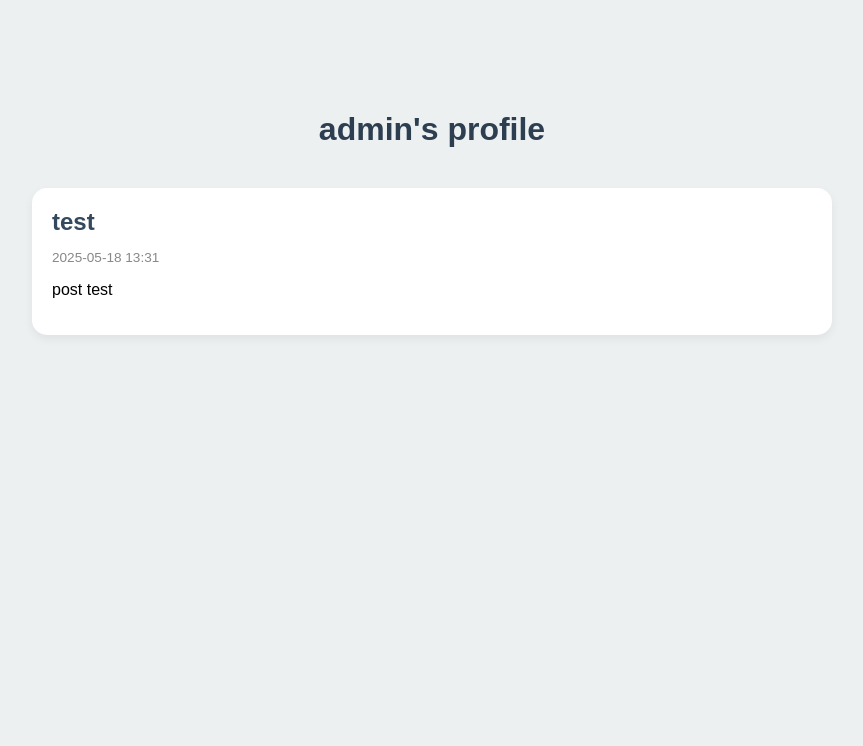
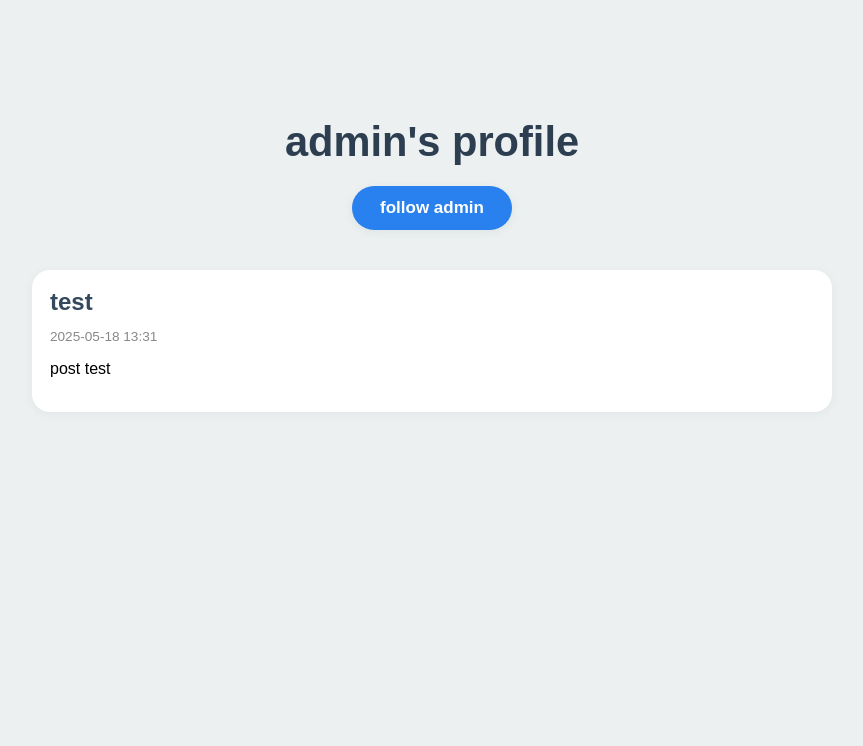
Before and after one commit to JaroDomcio/django-social-network-app, a Django app: page /profile/3 in a window 1280 px wide. Shown: the part 54-800 px from the top of the page, without its empty margins (208-1071 px from the left). Run offline with Django 5.2, Linux system fonts and the light colour scheme; data comes from the database, SQL or seed files in the repository.

Commit message:
Added follow buttons

```diff
--- a/profiles/models.py
+++ b/profiles/models.py
@@ -4,7 +4,7 @@ from django.contrib.auth.models import User
 
 class Profile(models.Model):
     user = models.OneToOneField(User, on_delete=models.CASCADE)
-    follows = models.ManyToManyField(User, related_name='followers', blank=True,symmetrical=False)
+    follows = models.ManyToManyField("self", related_name='followers', blank=True,symmetrical=False)
     bio = models.TextField(blank=True)
 
 
--- a/profiles/urls.py
+++ b/profiles/urls.py
@@ -2,5 +2,5 @@ from django.urls import path
 from .views import profile
 
 urlpatterns = [
-    path('profile/<int:id>',profile, name='UserProfile')
+    path('profile/<int:id>',profile, name='profile')
 ]
--- a/profiles/views.py
+++ b/profiles/views.py
@@ -1,4 +1,4 @@
-from django.shortcuts import render
+from django.shortcuts import render, redirect
 from .models import Profile
 from post.models import Post
 
@@ -6,4 +6,16 @@ from post.models import Post
 def profile(request,id):
     users_profile = Profile.objects.get(id = id)
     posts = Post.objects.filter(user = users_profile.user)
+    if request.method == 'POST':
+        if 'follow' in request.POST:
+            current_user_profile= request.user.profile
+            action = request.POST['follow']
+
+            if action == 'follow':
+                current_user_profile.follows.add(users_profile)
+            elif action == 'unfollow':
+                current_user_profile.follows.remove(users_profile)
+
+            current_user_profile.save()
+
     return render(request, 'profile.html',{'profile':users_profile,'posts':posts})
--- a/static/home.css
+++ b/static/home.css
@@ -1,34 +1,68 @@
-
 .home-container {
   max-width: 800px;
   margin: 40px auto;
   padding: 20px;
+  position: relative;
+  text-align: center;
 }
 
 .home-container h1 {
   text-align: center;
   color: #2c3e50;
+  margin-bottom: 20px;
+  display: block;
+  font-size: 2.6rem;
+  font-weight: bold;
+}
+
+.follow-form {
+  display: flex;
+  justify-content: center;
   margin-bottom: 40px;
 }
 
+.follow-btn {
+  padding: 12px 28px;
+  border-radius: 22px;
+  font-size: 17px;
+  border: none;
+  cursor: pointer;
+  font-weight: bold;
+  transition: background 0.3s, color 0.3s, box-shadow 0.3s;
+  box-shadow: 0 2px 8px rgba(52,73,94,0.08);
+}
+
+.follow-btn.follow {
+  background: #2980ef;
+  color: white;
+}
+.follow-btn.follow:hover {
+  background: #1566b8;
+}
+
+.follow-btn.unfollow {
+  background: #e74c3c;
+  color: white;
+}
+.follow-btn.unfollow:hover {
+  background: #b93223;
+}
+
 .posts-container {
+  margin-top: 30px;
   display: flex;
   flex-direction: column;
   gap: 20px;
 }
 
 .post-card {
-  background-color: white;
-  border-radius: 15px;
-  padding: 20px;
-  box-shadow: 0 4px 10px rgba(0, 0, 0, 0.06);
+  background-color: #fff;
+  border-radius: 18px;
+  box-shadow: 0 2px 10px rgba(44, 62, 80, 0.06);
+  padding: 18px;
+  text-align: left;
+  margin-bottom: 0;
 }
-
-.post-card p {
-  overflow-wrap: break-word;
-  white-space: pre-wrap;
-}
-
 
 .post-card h2 {
   margin: 0 0 10px;
@@ -41,10 +75,14 @@
   display: block;
 }
 
-
 .post-card .post-title a:hover {
   transition: background 0.3s, color 0.3s, transform 0.2s;
   transform: translateY(-2px);
+}
+
+.post-card p {
+  overflow-wrap: break-word;
+  white-space: pre-wrap;
 }
 
 .post-date {
@@ -52,7 +90,6 @@
   color: #888;
   margin-bottom: 10px;
 }
-
 
 .delete-button,
 .edit-button {
@@ -78,3 +115,8 @@
 .edit-button:hover {
   background-color: #219150;
 }
+
+.empty-state {
+  color: #7f8c8d;
+  margin-top: 40px;
+}
--- a/templates/profile.html
+++ b/templates/profile.html
@@ -8,7 +8,14 @@
 {% block content %}
     <div class="home-container">
       <h1>{{ profile.user.username }}'s profile</h1>
-
+      <form method="POST" class = "follow-form">
+          {% csrf_token %}
+          {% if profile in user.profile.follows.all %}
+              <button name ="follow" value="unfollow" type="submit" class="follow-btn unfollow"> unfollow {{ profile.user.username }}</button>
+          {% else %}
+              <button name ="follow" value="follow" type="submit" class="follow-btn follow"> follow {{ profile.user.username }}</button>
+          {% endif %}
+      </form>
       {% if posts %}
         <div class="posts-container">
           {% for post in posts %}
--- a/templates/search_user.html
+++ b/templates/search_user.html
@@ -12,7 +12,7 @@
       <div class="user-list">
         {% for user in users %}
           <div class="user-item">
-            <a href='{% url "UserProfile" user.profile.id %}' class="profile-link">{{ user.username }}</a>
+            <a href='{% url "profile" user.profile.id %}' class="profile-link">{{ user.username }}</a>
           </div>
         {% endfor %}
       </div>
```
Also changed, not shown: db.sqlite3, profiles/migrations/0003_alter_profile_follows.py (added).
